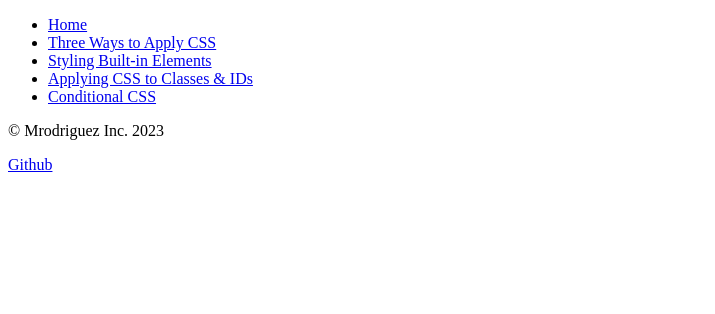
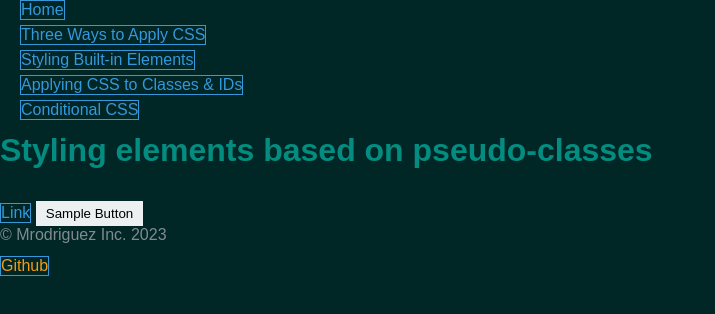
Before and after one commit to magalyrodriguez1/COMP001A.lectureassignment5, a plain HTML site: page conditional.css.html in a window 1280 px wide. Shown: the whole page, without its empty margins (0-715 px from the left). Drawn offline with Linux system fonts and the light colour scheme.

Commit message:
added styling elements on builtelements and classi

```diff
--- a/conditional.css.html
+++ b/conditional.css.html
@@ -1,8 +1,11 @@
 <!DOCTYPE html>
 <html lang="en">
 <head>
-    <title></title>
+    <title>conditional css</title>
     <meta charset="UTF-8">
+
+    <link rel="stylesheet" href="main.css">
+
 </head>
 <body>
     <header>
@@ -15,7 +18,15 @@
                 <li><a href="conditional.css.html" target="_self">Conditional CSS</a></li>
             </ul>
         </nav>
+        <h1>Styling elements based on pseudo-classes</h1>
     </header>
+
+    <main>
+        <div>
+            <a href="#">Link</a>
+            <button>Sample Button</button>
+        </div>
+    </main>
 
     <footer>
         <p>&copy; Mrodriguez Inc. 2023</p>
--- a/main.css
+++ b/main.css
@@ -85,3 +85,33 @@ div ul{
     border-color: #f39c12; /*gold border color*/
     box-shadow: 0 4px 8px rgba(0, 0, 0, 0.1); /*adding a shadow*/
 }
+
+/*styling the link in its normal state*/
+a {
+    display: inline-block; /*making the link a block element*/
+    color: #3498db; /*bright blue text color*/
+    text-decoration: none; /*removes the underline*/
+    padding: 5px 10 px; /*adding some space inside the link*/
+    border: 1px solid #3498db; /*bright blue border color*/
+    transition: all .3s ease; /*adding a transition*/
+}
+
+/*conditional styling for the hover state*/
+a:hover{
+    background: #3498db; /*bright blue background color*/
+    color: white; /*white text color*/
+}
+
+/*styling the button*/
+button{
+    padding: 5px 10px; /*Adding some space inside the button*/
+    border: none; /*removing the border*/
+    background-color: #ecf0f1; /*light gray background color*/
+    cursor: pointer; /*changes the cursor to a pointer*/
+    transition: all .3s ease; /*adding a transition*/
+}
+
+/*conditional styling for the hover state*/
+button:hover{
+    background-color: red;; /*red background color*/
+}
```
Also changed, not shown: built-in-elements.html (+3 -0 lines), classes-ids.html (+2 -0 lines), index.html (+12 -0 lines).
